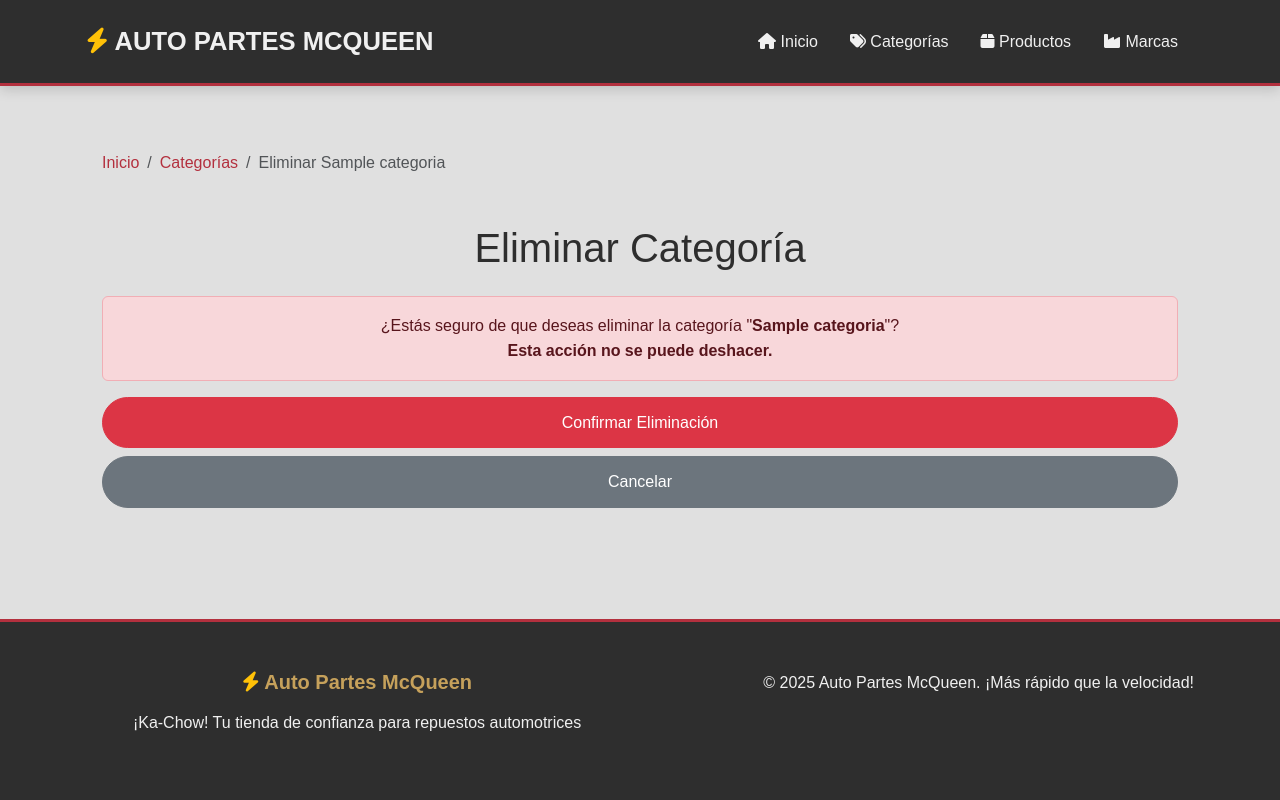
After one commit to AlanGuerraO/auto-partes-mcqueen, a Django app: page /categoria/1/eliminar/ in a window 1280 px wide. The commit adds this page. Run offline with Django 5.2, Linux system fonts and the light colour scheme; tables that the repository leaves empty hold one stand-in row (values such as "Sample post").

Commit message:
Creacion de los formularios y coneccion con sus respectivos botones de eliminar/crear/actualizar.

```diff
--- /dev/null
+++ b/inventario/templates/categorias/categoria_confirm_delete.html
@@ -0,0 +1,33 @@
+{% extends 'base.html' %}
+{% load static %}
+
+{% block title %}Eliminar {{ object.nombre }} - Auto Partes McQueen{% endblock %}
+
+{% block content %}
+<div class="container">
+    <nav aria-label="breadcrumb" class="mt-3">
+        <ol class="breadcrumb">
+            <li class="breadcrumb-item"><a href="{% url 'home' %}">Inicio</a></li>
+            <li class="breadcrumb-item"><a href="{% url 'categoria-list' %}">Categorías</a></li>
+            <li class="breadcrumb-item active">Eliminar {{ object.nombre }}</li>
+        </ol>
+    </nav>
+
+    <div class="form-container text-center">
+        <h1 class="mb-4">Eliminar Categoría</h1>
+
+        <div class="alert alert-danger">
+            <p class="mb-0">¿Estás seguro de que deseas eliminar la categoría "<strong>{{ object.nombre }}</strong>"?</p>
+            <p class="mb-0"><strong>Esta acción no se puede deshacer.</strong></p>
+        </div>
+
+        <form method="post">
+            {% csrf_token %}
+            <div class="d-grid gap-2">
+                <button type="submit" class="btn btn-danger">Confirmar Eliminación</button>
+                <a href="{% url 'categoria-list' %}" class="btn btn-secondary">Cancelar</a>
+            </div>
+        </form>
+    </div>
+</div>
+{% endblock %}
--- a/inventario/templates/categorias/categoria_detail.html
+++ b/inventario/templates/categorias/categoria_detail.html
@@ -28,10 +28,10 @@
                     <h2 class="card-title">{{ object.nombre }}</h2>
                     {% if user.is_staff %}
                     <div class="mt-3 d-flex justify-content-center gap-2">
-                        <a href="#" class="btn btn-warning">
+                        <a href="{% url 'categoria-update' object.pk %}" class="btn btn-warning">
                             <i class="fas fa-edit"></i> Editar
                         </a>
-                        <a href="#" class="btn btn-danger">
+                        <a href="{% url 'categoria-delete' object.pk %}" class="btn btn-danger">
                             <i class="fas fa-trash"></i> Eliminar
                         </a>
                     </div>
--- a/inventario/templates/categorias/categoria_list.html
+++ b/inventario/templates/categorias/categoria_list.html
@@ -29,7 +29,7 @@
 
     {% if user.is_staff %}
     <div class="mb-4 text-end">
-        <a href="" class="btn btn-primary">
+        <a href="{% url 'categoria-create' %}" class="btn btn-primary">
             <i class="fas fa-plus"></i> Nueva Categoría
         </a>
     </div>
@@ -65,10 +65,10 @@
                     </a>
                     {% if user.is_staff %}
                     <div class="mt-3">
-                        <a href="" class="btn btn-warning btn-sm">
+                        <a href="{% url 'categoria-update' categoria.pk %}" class="btn btn-warning btn-sm">
                             <i class="fas fa-edit"></i> Editar
                         </a>
-                        <a href="" class="btn btn-danger btn-sm">
+                        <a href="{% url 'categoria-delete' categoria.pk %}" class="btn btn-danger btn-sm">
                             <i class="fas fa-trash"></i> Eliminar
                         </a>
                     </div>
--- a/inventario/urls.py
+++ b/inventario/urls.py
@@ -15,4 +15,7 @@ urlpatterns = [
     # URLs de Categorías
     path('categorias/', views.CategoriaListView.as_view(), name='categoria-list'),
     path('categoria/<int:pk>/', views.CategoriaDetailView.as_view(), name='categoria-detail'),
+    path('categoria/crear/', views.CategoriaCreateView.as_view(), name='categoria-create'),
+    path('categoria/<int:pk>/editar/', views.CategoriaUpdateView.as_view(), name='categoria-update'),
+    path('categoria/<int:pk>/eliminar/', views.CategoriaDeleteView.as_view(), name='categoria-delete'),
 ]
--- a/inventario/views.py
+++ b/inventario/views.py
@@ -21,3 +21,20 @@ class CategoriaDetailView(DetailView):
         context = super().get_context_data(**kwargs)
         context['productos'] = self.object.productos.all()
         return context
+
+class CategoriaCreateView(CreateView):
+    model = Categorias
+    template_name = 'categorias/categoria_form.html'
+    fields = '__all__'
+    success_url = reverse_lazy('categoria-list')
+
+class CategoriaUpdateView(UpdateView):
+    model = Categorias
+    template_name = 'categorias/categoria_form.html'
+    fields = '__all__'
+    success_url = reverse_lazy('categoria-list')
+
+class CategoriaDeleteView(DeleteView):
+    model = Categorias
+    template_name = 'categorias/categoria_confirm_delete.html'
+    success_url = reverse_lazy('categoria-list')
```
Also changed, not shown: inventario/templates/categorias/categoria_form.html (added, +88 -0 lines).
